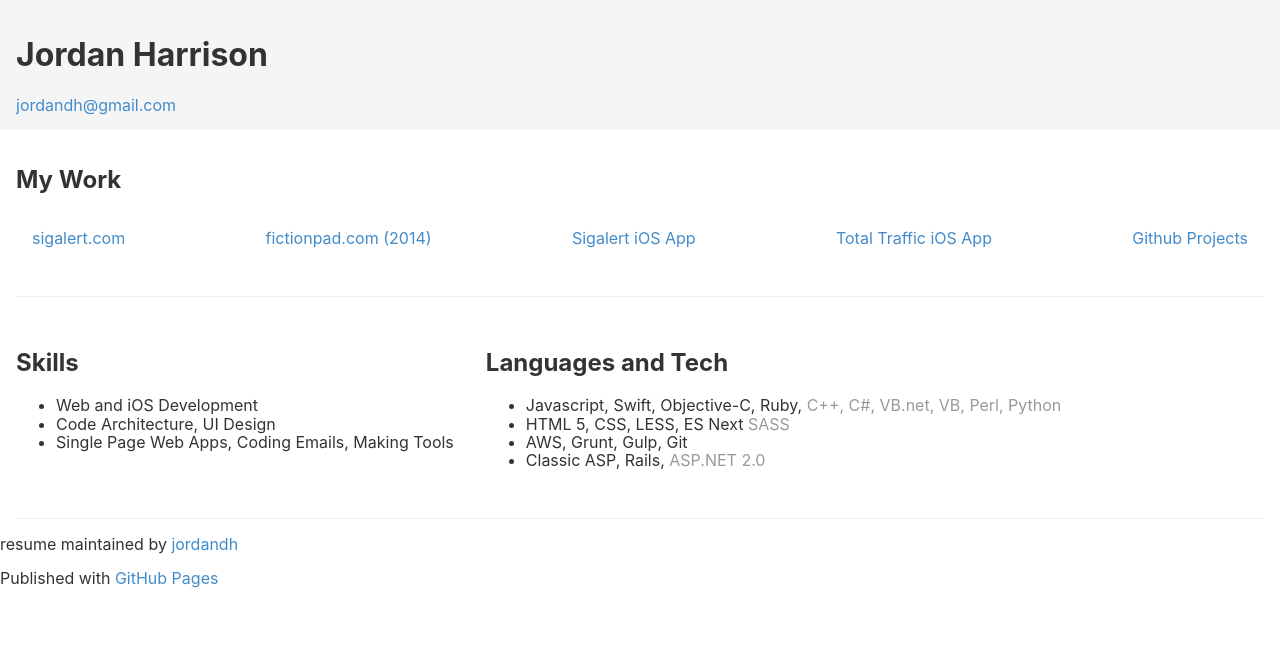
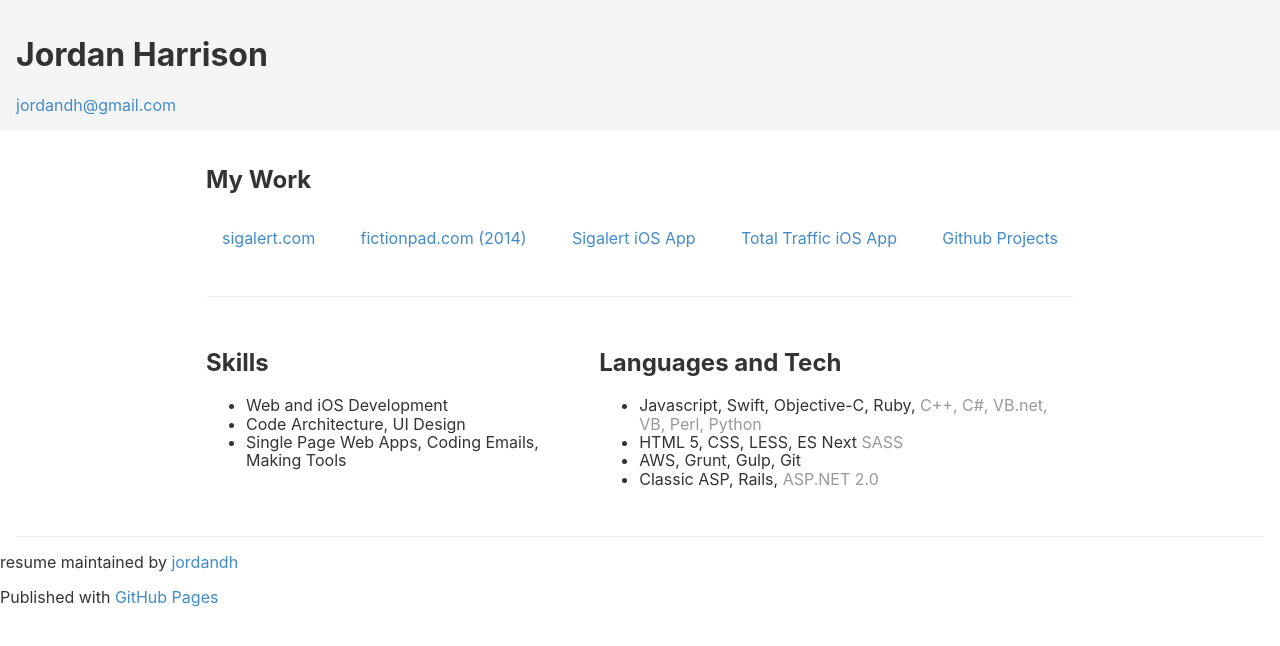
Before and after one commit to jordandh/resume, a Jekyll site: the page built from README.md, in a window 1280 px wide. Shown: the top 646 px of the page. Built offline with Jekyll 4.4.1, drawn with Linux system fonts in a browser that asks for light colours; our own code applies the rules of GitHub Pages for plain Markdown files; the repository's description, which GitHub fills in, is left out.

Commit message:
Update style.scss

```diff
--- a/assets/css/style.scss
+++ b/assets/css/style.scss
@@ -22,17 +22,33 @@ hr {
   border-top: solid 1px $hr-color;
 }
 
-header {
-  background-color: $header-bg-color;
+.text-muted {
+  color: $text-muted-color;
 }
 
-header,
-section {
-  padding: 1em;
+/*
+ * header
+ */
+header {
+  padding: $content-padding;
+  background-color: $header-bg-color;
+
+  .heading {
+    max-width: $max-content-width;
+    margin: 0 auto;
+  }
 }
 
-.text-muted {
-  color: $text-muted-color;
+/*
+ * main
+ */
+main {
+  max-width: $max-content-width;
+  margin: 0 auto;
+}
+
+section {
+  padding: $content-padding;
 }
 
 /*
```
